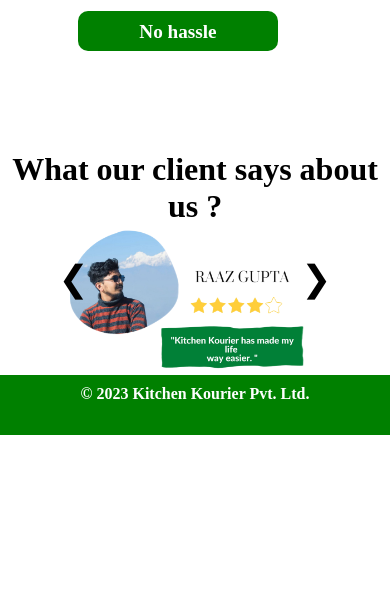
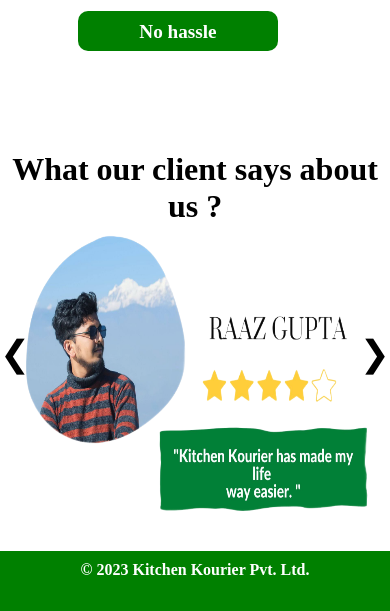
Before and after one commit to sandesh-theMayGuy/KitchenKourier-Web-Project-for-College, a PHP site: page / in a window 390 px wide. Shown: the part 1067-1678 px from the top of the page. Before the commit the page ends 1502 px from the top, so only its background shows below. Run offline with PHP 8.4, Linux system fonts and the light colour scheme.

Commit message:
Update home.css

```diff
--- a/Project/Source/home.css
+++ b/Project/Source/home.css
@@ -319,17 +319,19 @@ div.why_us_images span{
 
 .slider img  {
     /* width: 300%; */
-    height: 150px;
+    height: 300px;
     width: 100%;
     /* width: max-content; */
   }
 .slider-container {
-    width: 70%;
+    width: 100%;
   }
 
   div.client_review{
     position:static;
     margin-top: 100px;
+    width: 100%;
+    height: 400px;
   }
 
 /*
```
